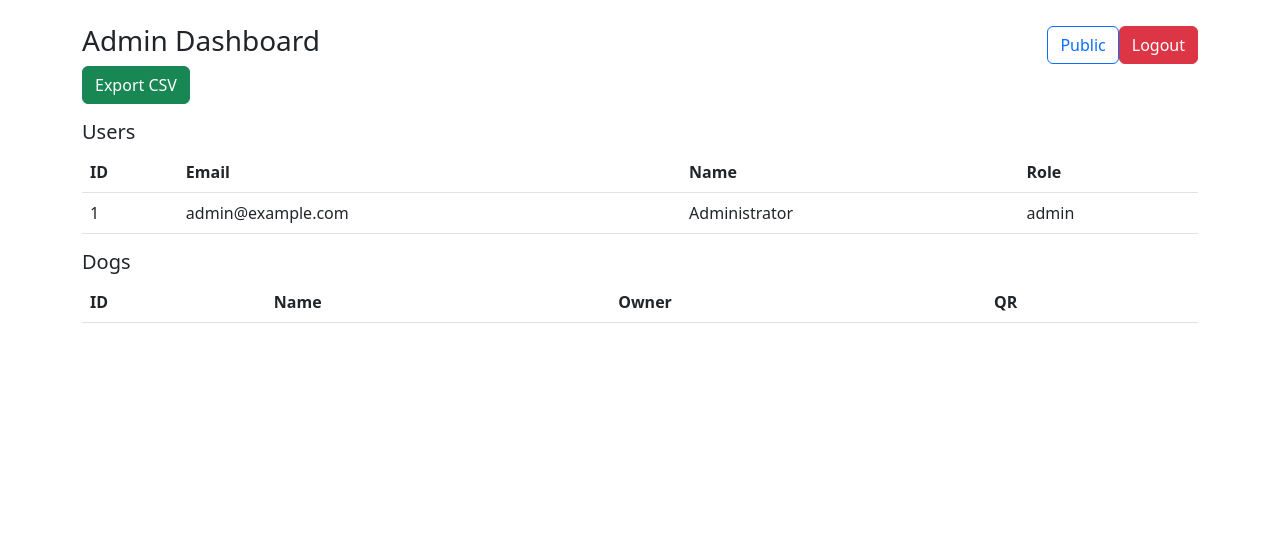
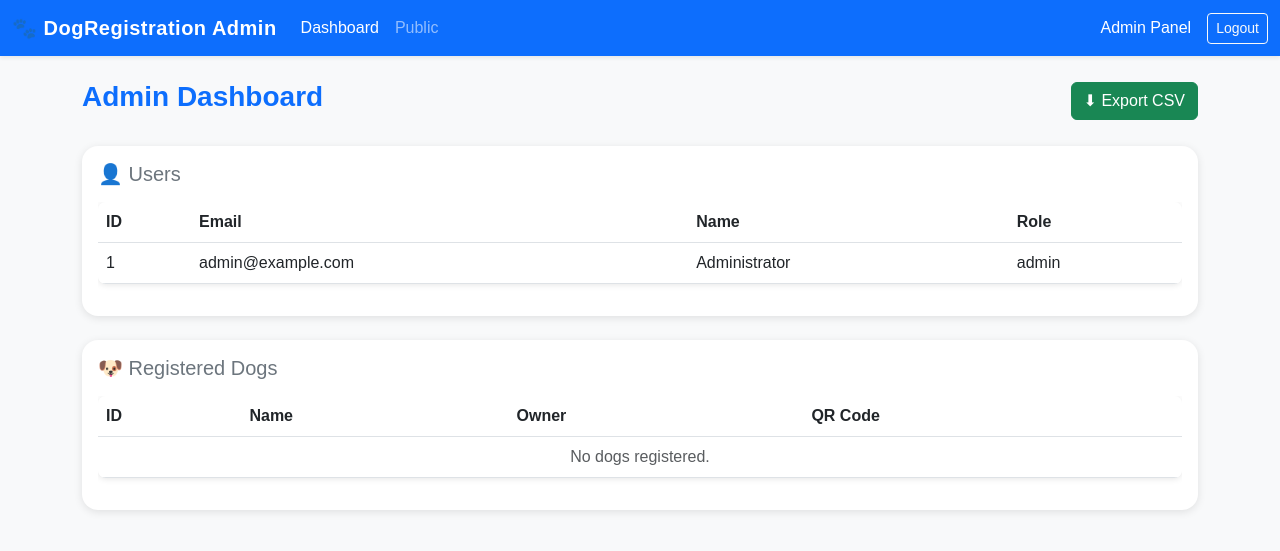
Before and after one commit to Lemor10/final3, a Flask app: page /admin in a window 1280 px wide. Shown: the top 551 px of the page. Run offline with Flask 3, Linux system fonts and the light colour scheme; a user stored in the database is signed in; data comes from the database, SQL or seed files in the repository; data that the repository does not hold is empty.

Commit message:
Updated owner and admin dashboard designs with navigation and professional UI

```diff
--- a/templates/admin_dashboard.html
+++ b/templates/admin_dashboard.html
@@ -1,7 +1,138 @@
-<!doctype html><html><head><meta charset="utf-8"><meta name="viewport" content="width=device-width,initial-scale=1"><title>Admin Dashboard</title>
-<link href="https://cdn.jsdelivr.net/npm/bootstrap@5.3.0/dist/css/bootstrap.min.css" rel="stylesheet"></head><body class="p-4"><div class="container">
-<div class="d-flex justify-content-between align-items-center"><h3>Admin Dashboard</h3><div><a class="btn btn-outline-primary" href="{{ url_for('index') }}">Public</a><a class="btn btn-danger" href="{{ url_for('logout') }}">Logout</a></div></div>
-<p><a class="btn btn-success" href="{{ url_for('export_csv') }}">Export CSV</a></p>
-<h5>Users</h5><table class="table"><thead><tr><th>ID</th><th>Email</th><th>Name</th><th>Role</th></tr></thead><tbody>{% for u in users %}<tr><td>{{ u.id }}</td><td>{{ u.email }}</td><td>{{ u.name }}</td><td>{{ u.role }}</td></tr>{% endfor %}</tbody></table>
-<h5>Dogs</h5><table class="table"><thead><tr><th>ID</th><th>Name</th><th>Owner</th><th>QR</th></tr></thead><tbody>{% for d in dogs %}<tr><td>{{ d.id }}</td><td>{{ d.name }}</td><td>{{ d.owner_name }}</td><td>{% if d.qr_code %}<img src='{{ url_for('qrcodes', filename=d.qr_code) }}' width='80'>{% endif %}</td></tr>{% endfor %}</tbody></table>
-</div></body></html>
+<!doctype html>
+<html lang="en">
+<head>
+  <meta charset="utf-8">
+  <meta name="viewport" content="width=device-width,initial-scale=1">
+  <title>Admin Dashboard</title>
+  <link href="https://cdn.jsdelivr.net/npm/bootstrap@5.3.0/dist/css/bootstrap.min.css" rel="stylesheet">
+  <style>
+    body {
+      background-color: #f8f9fa;
+      font-family: "Poppins", sans-serif;
+    }
+    .navbar-brand {
+      font-weight: 600;
+      letter-spacing: 0.5px;
+    }
+    .card {
+      border-radius: 1rem;
+      border: none;
+      box-shadow: 0 2px 8px rgba(0,0,0,0.1);
+    }
+    table {
+      background-color: #fff;
+      border-radius: 0.5rem;
+      overflow: hidden;
+      box-shadow: 0 1px 6px rgba(0,0,0,0.1);
+    }
+    th {
+      background-color: #0d6efd;
+      color: white;
+    }
+    td img {
+      border-radius: 6px;
+      border: 1px solid #dee2e6;
+    }
+  </style>
+</head>
+
+<body>
+  <!-- Navbar -->
+  <nav class="navbar navbar-expand-lg navbar-dark bg-primary shadow-sm">
+    <div class="container-fluid">
+      <a class="navbar-brand" href="{{ url_for('admin_dashboard') }}">🐾 DogRegistration Admin</a>
+      <button class="navbar-toggler" type="button" data-bs-toggle="collapse" data-bs-target="#navbarNav">
+        <span class="navbar-toggler-icon"></span>
+      </button>
+
+      <div class="collapse navbar-collapse" id="navbarNav">
+        <ul class="navbar-nav me-auto mb-2 mb-lg-0">
+          <li class="nav-item"><a class="nav-link active" href="{{ url_for('admin_dashboard') }}">Dashboard</a></li>
+          <li class="nav-item"><a class="nav-link" href="{{ url_for('index') }}">Public</a></li>
+        </ul>
+        <span class="navbar-text text-white me-3">Admin Panel</span>
+        <a class="btn btn-outline-light btn-sm" href="{{ url_for('logout') }}">Logout</a>
+      </div>
+    </div>
+  </nav>
+
+  <!-- Main content -->
+  <div class="container mt-4">
+    <div class="d-flex justify-content-between align-items-center mb-4">
+      <h3 class="fw-semibold text-primary">Admin Dashboard</h3>
+      <a class="btn btn-success" href="{{ url_for('export_csv') }}">⬇ Export CSV</a>
+    </div>
+
+    <!-- Users Table -->
+    <div class="card mb-4">
+      <div class="card-body">
+        <h5 class="card-title text-secondary mb-3">👤 Users</h5>
+        <div class="table-responsive">
+          <table class="table table-hover align-middle">
+            <thead>
+              <tr>
+                <th>ID</th>
+                <th>Email</th>
+                <th>Name</th>
+                <th>Role</th>
+              </tr>
+            </thead>
+            <tbody>
+              {% for u in users %}
+              <tr>
+                <td>{{ u.id }}</td>
+                <td>{{ u.email }}</td>
+                <td>{{ u.name }}</td>
+                <td>{{ u.role }}</td>
+              </tr>
+              {% else %}
+              <tr><td colspan="4" class="text-center text-muted">No users found.</td></tr>
+              {% endfor %}
+            </tbody>
+          </table>
+        </div>
+      </div>
+    </div>
+
+    <!-- Dogs Table -->
+    <div class="card">
+      <div class="card-body">
+        <h5 class="card-title text-secondary mb-3">🐶 Registered Dogs</h5>
+        <div class="table-responsive">
+          <table class="table table-hover align-middle">
+            <thead>
+              <tr>
+                <th>ID</th>
+                <th>Name</th>
+                <th>Owner</th>
+                <th>QR Code</th>
+              </tr>
+            </thead>
+            <tbody>
+              {% for d in dogs %}
+              <tr>
+                <td>{{ d.id }}</td>
+                <td>{{ d.name }}</td>
+                <td>{{ d.owner_name }}</td>
+                <td>
+                  {% if d.qr_code %}
+                  <img src="{{ url_for('qrcodes', filename=d.qr_code) }}" width="80" alt="QR">
+                  {% else %}
+                  <span class="text-muted">No QR</span>
+                  {% endif %}
+                </td>
+              </tr>
+              {% else %}
+              <tr><td colspan="4" class="text-center text-muted">No dogs registered.</td></tr>
+              {% endfor %}
+            </tbody>
+          </table>
+        </div>
+      </div>
+    </div>
+
+  </div>
+
+  <script src="https://cdn.jsdelivr.net/npm/bootstrap@5.3.0/dist/js/bootstrap.bundle.min.js"></script>
+</body>
+</html>
```
Also changed, not shown: templates/owner_dashboard.html (+85 -15 lines).
